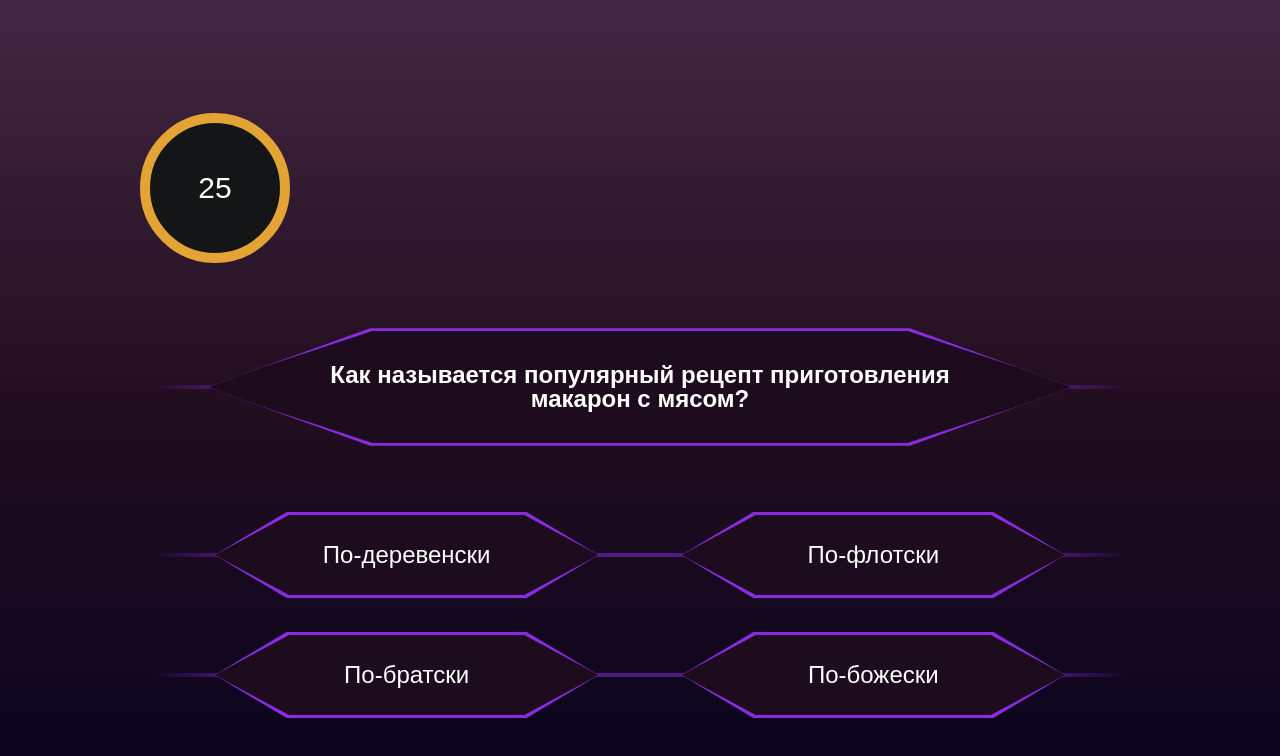
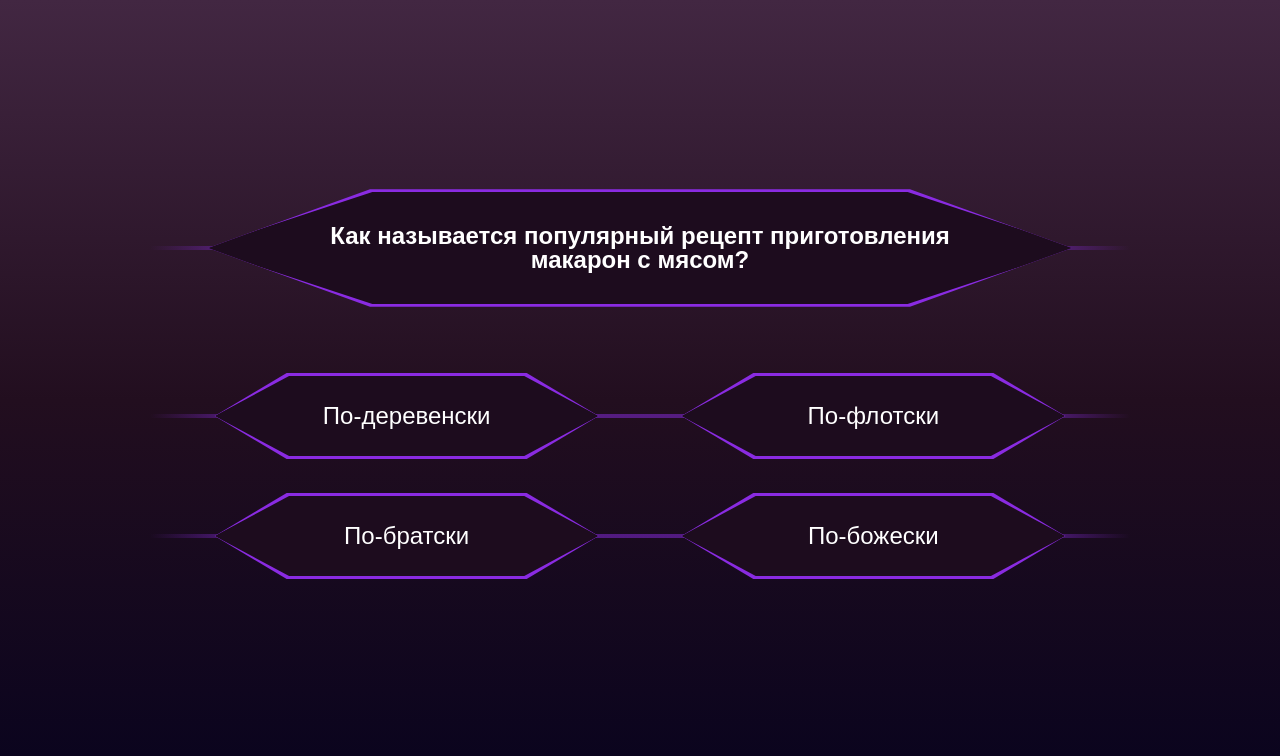
Before and after one commit to Slonenka111/-, a React (Create React App) app: page /game in a window 1280 px wide. Shown: the top 756 px of the page. Built offline with nearby package versions, Linux system fonts and the light colour scheme.

Commit message:
Revert "add Timer on game page"
This reverts commit a17c01f74097f12ca0661b44cd10e9672791ad14.

```diff
--- a/src/components/questions/style.css
+++ b/src/components/questions/style.css
@@ -123,11 +123,3 @@
 .question__item:hover .question__answer-btn {
 	background: #760376;
 }
-
-.timer__container {
-	max-width: 1000px;
-	width: 100%;
-	margin: 64px auto;
-	display: flex;
-	align-items: center;
-}
--- a/src/route/game/index.tsx
+++ b/src/route/game/index.tsx
@@ -1,8 +1,7 @@
-import React, {useState} from 'react';
-import {QuestionDifficult} from '../../data/questions';
-import {checkAnswer, getRandomQuestion, TgetQuestion} from '../../components/questions/';
+import React, { useState } from 'react';
+import { QuestionDifficult } from '../../data/questions';
+import { checkAnswer, getRandomQuestion, TgetQuestion } from '../../components/questions/';
 import '../../components/questions/style.css';
-import Timer from "../../components/Timer/Timer";
 
 const passQuestions: number[] = [];
 const firstQuestion: TgetQuestion = getRandomQuestion(QuestionDifficult.easy, passQuestions);
@@ -10,9 +9,9 @@ const firstQuestion: TgetQuestion = getRandomQuestion(QuestionDifficult.easy, pa
 const GameWindow: React.FC = () => {
 	const [[questionText, questionVariants, questionId], setQuestion] = useState(firstQuestion);
 
-	const handleClick = (index: number) => {
-		const isRight = checkAnswer(questionId, index);
-		if (!isRight) {
+	const handelClick = (index: number) => {
+		const isRigth = checkAnswer(questionId, index);
+		if (!isRigth) {
 			console.log('Не правильно!');
 			return;
 		}
@@ -27,12 +26,6 @@ const GameWindow: React.FC = () => {
 	};
 
 	return (
-		<div>
-			<div className="timer__container">
-				<Timer paused={false} duration={30}
-					   onTimeExpiration={() => console.log("expired")}/>
-			</div>
-
 		<div className="question">
 			<div className="question__container--title">
 				<div className="question__item--title">
@@ -43,8 +36,7 @@ const GameWindow: React.FC = () => {
 				{questionVariants.map((variant) => {
 					return (
 						<div className="question__item">
-								<button className="question__answer-btn"
-										onClick={() => handleClick(variant.id)}>
+							<button className="question__answer-btn" onClick={() => handelClick(variant.id)}>
 								{variant.text}
 							</button>
 						</div>
@@ -52,7 +44,6 @@ const GameWindow: React.FC = () => {
 				})}
 			</div>
 		</div>
-		</div>
 	);
 };
 
```
Lines whose indentation alone changed are shown as unchanged.
